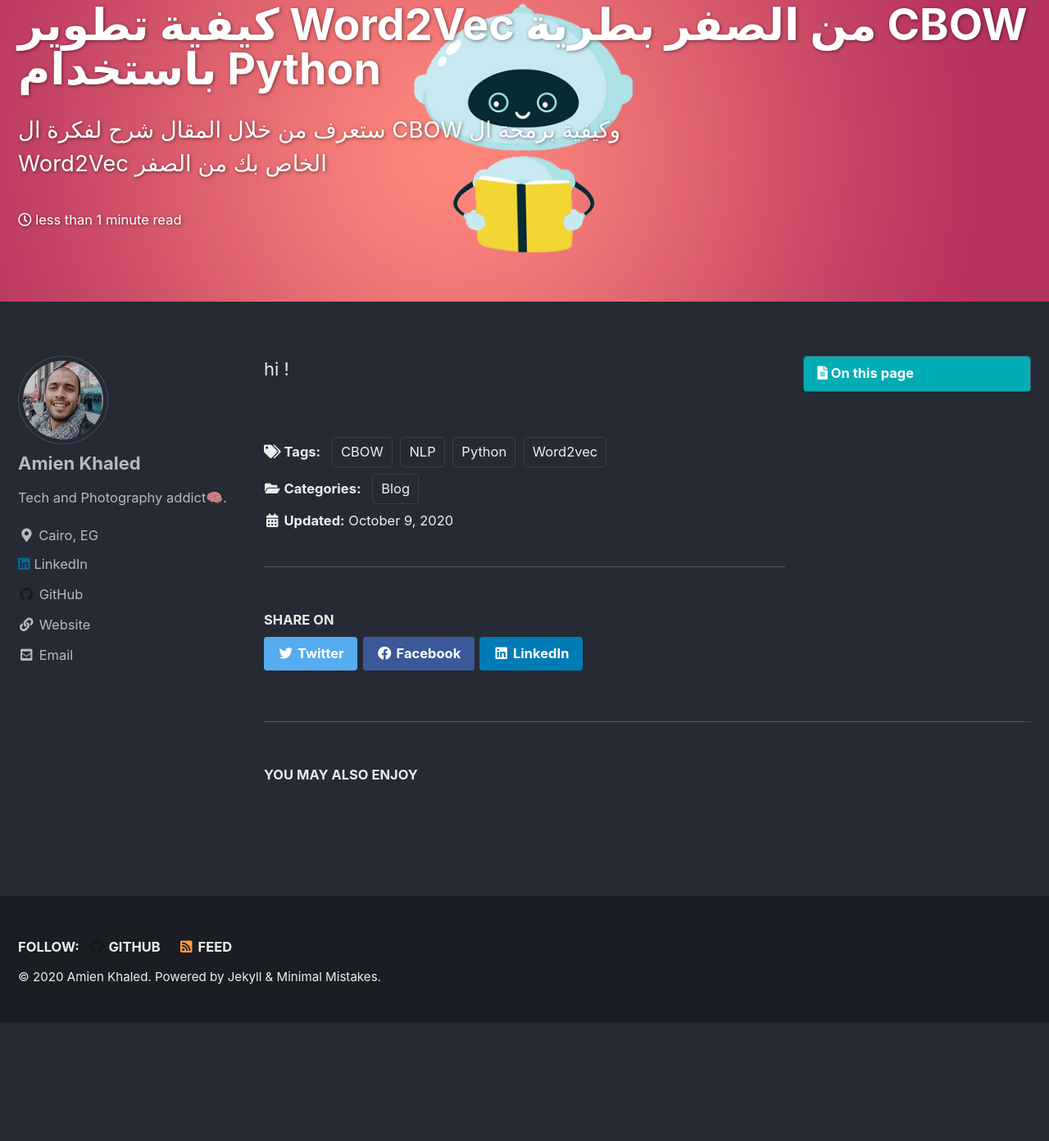
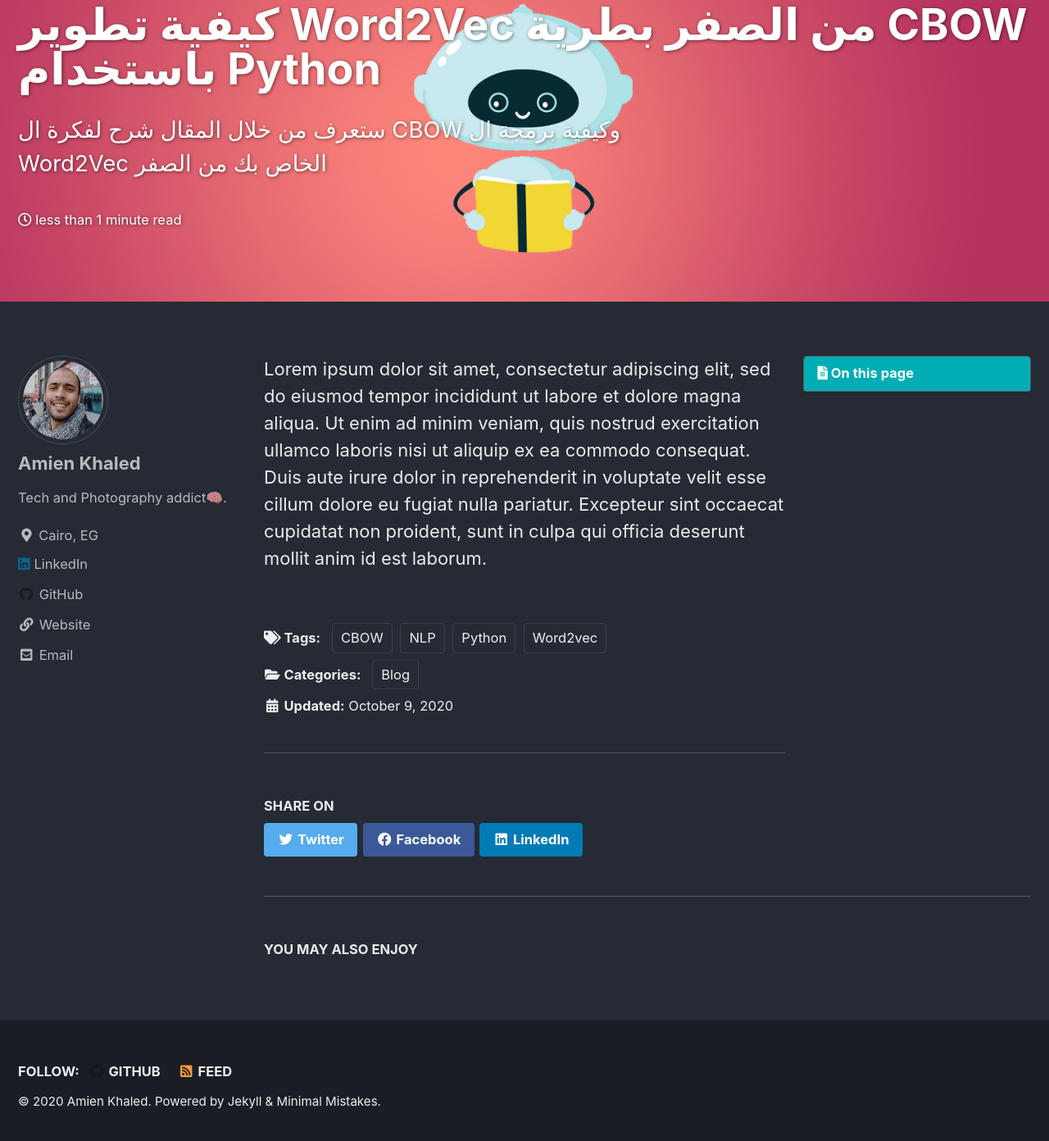
Before and after one commit to AmienKhaled/AmienKhaled.github.io, a Jekyll site: the page built from _posts/2020-10-09-Make-Your-Own-CBOW.md, in a window 1280 px wide and 1400 px high, scrolled down 152 px. Shown: the top 1392 px of the window at 82% size. Built offline with Jekyll 4.4.1, drawn with Linux system fonts in a browser that asks for light colours; cached includes are drawn as plain includes.

Commit message:
fix error

```diff
--- a/_posts/2020-10-09-Make-Your-Own-CBOW.md
+++ b/_posts/2020-10-09-Make-Your-Own-CBOW.md
@@ -16,12 +16,5 @@
 toc: true
 toc_sticky: true
 ---
-<style>
-.page__title{
-  dir:rtl
-}
-.page__lead{
-  dir:rtl
-}
-</style>
-hi !
+
+Lorem ipsum dolor sit amet, consectetur adipiscing elit, sed do eiusmod tempor incididunt ut labore et dolore magna aliqua. Ut enim ad minim veniam, quis nostrud exercitation ullamco laboris nisi ut aliquip ex ea commodo consequat. Duis aute irure dolor in reprehenderit in voluptate velit esse cillum dolore eu fugiat nulla pariatur. Excepteur sint occaecat cupidatat non proident, sunt in culpa qui officia deserunt mollit anim id est laborum.
--- a/assets/css/main.scss
+++ b/assets/css/main.scss
@@ -6,3 +6,13 @@
 
 @import "minimal-mistakes/skins/{{ site.minimal_mistakes_skin | default: 'default' }}"; // skin
 @import "minimal-mistakes"; // main partials
+
+$paragraph-indent: true;
+
+
+.page__title{
+  dir:rtl
+}
+.page__lead{
+  dir:rtl
+}
```
